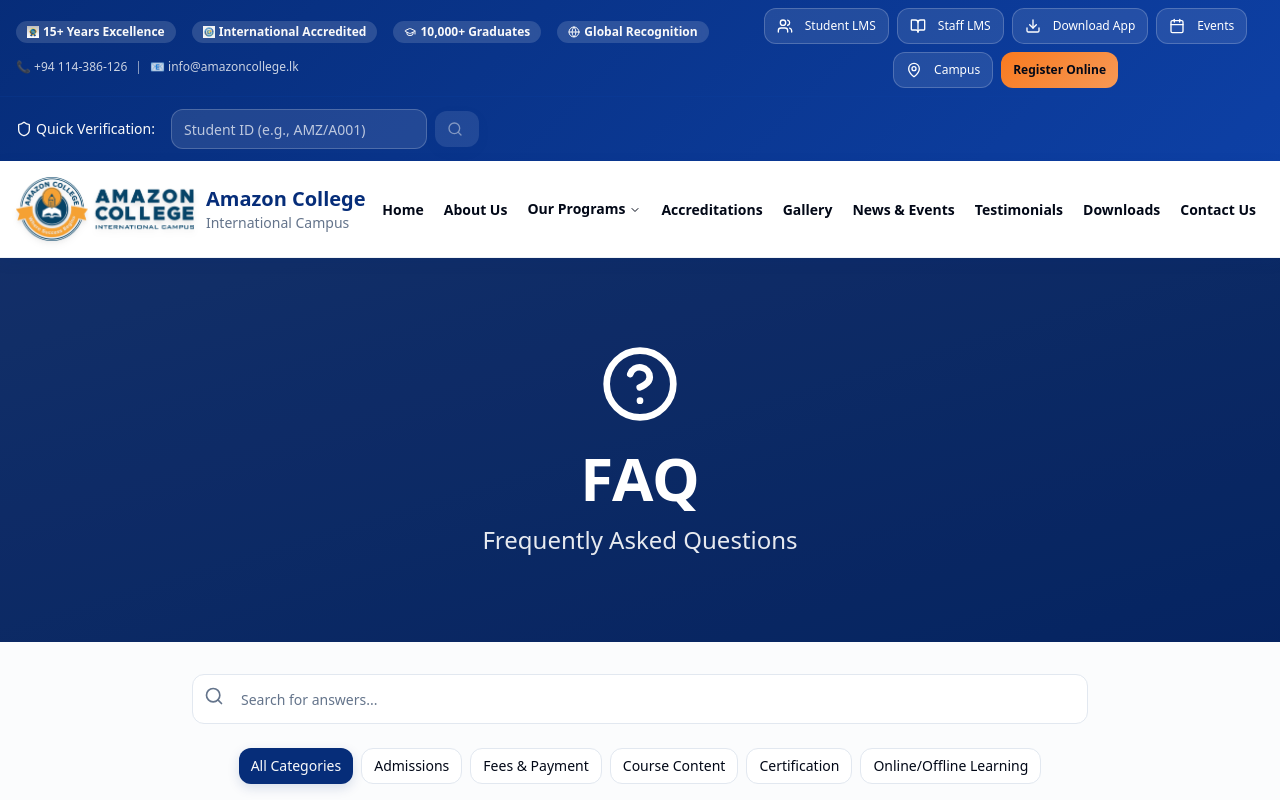
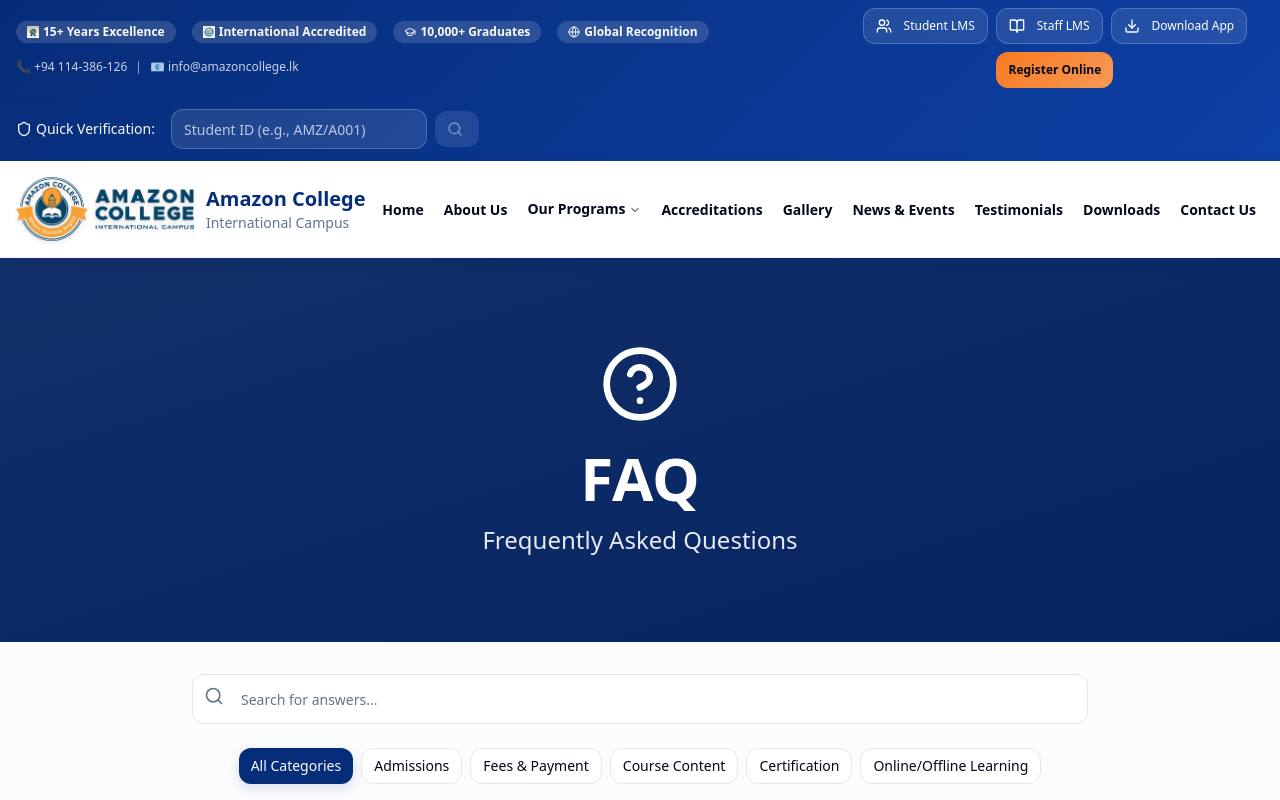
Before and after one commit to charmphyxle/amazon-campus-gateway, a React (Vite) app: page /faq in a window 1280 px wide. Shown: the top 800 px of the page. Built offline with nearby package versions, Linux system fonts and the light colour scheme.

Commit message:
Code edited in Lovable Code Editor

```diff
--- a/src/components/Header.tsx
+++ b/src/components/Header.tsx
@@ -91,14 +91,6 @@ const Header = () => {
                 <Download className="w-3 h-3 lg:w-4 lg:h-4" />
                 <span className="hidden md:inline ml-1">Download App</span>
               </Button>
-              <Button variant="outline" size="sm" className="bg-white/10 border-white/20 text-white hover:bg-white/20 text-xs px-2 lg:px-3 hover:scale-105 transition-transform">
-                <Calendar className="w-3 h-3 lg:w-4 lg:h-4" />
-                <span className="hidden md:inline ml-1">Events</span>
-              </Button>
-              <Button variant="outline" size="sm" className="bg-white/10 border-white/20 text-white hover:bg-white/20 text-xs px-2 lg:px-3 hover:scale-105 transition-transform">
-                <MapPin className="w-3 h-3 lg:w-4 lg:h-4" />
-                <span className="hidden md:inline ml-1">Campus</span>
-              </Button>
               <Button variant="cta" size="sm" className="text-xs px-2 lg:px-3 hover:scale-105 transition-transform">
                 <span className="hidden sm:inline">Register Online</span>
                 <span className="sm:hidden">Register</span>
```
